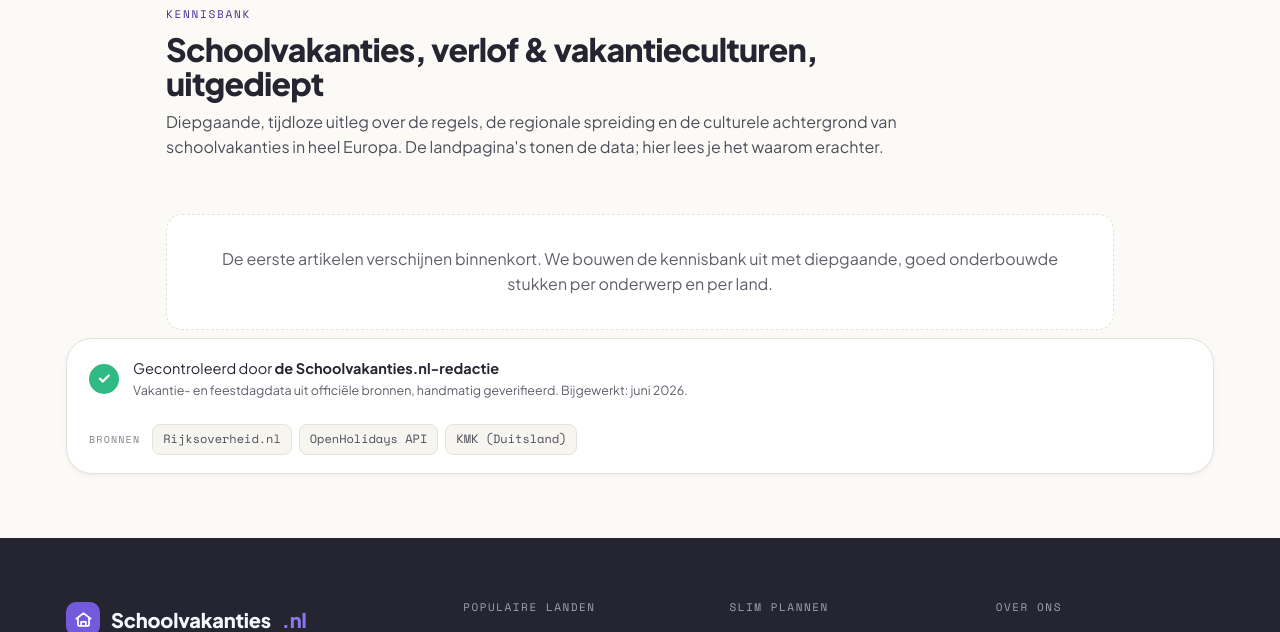
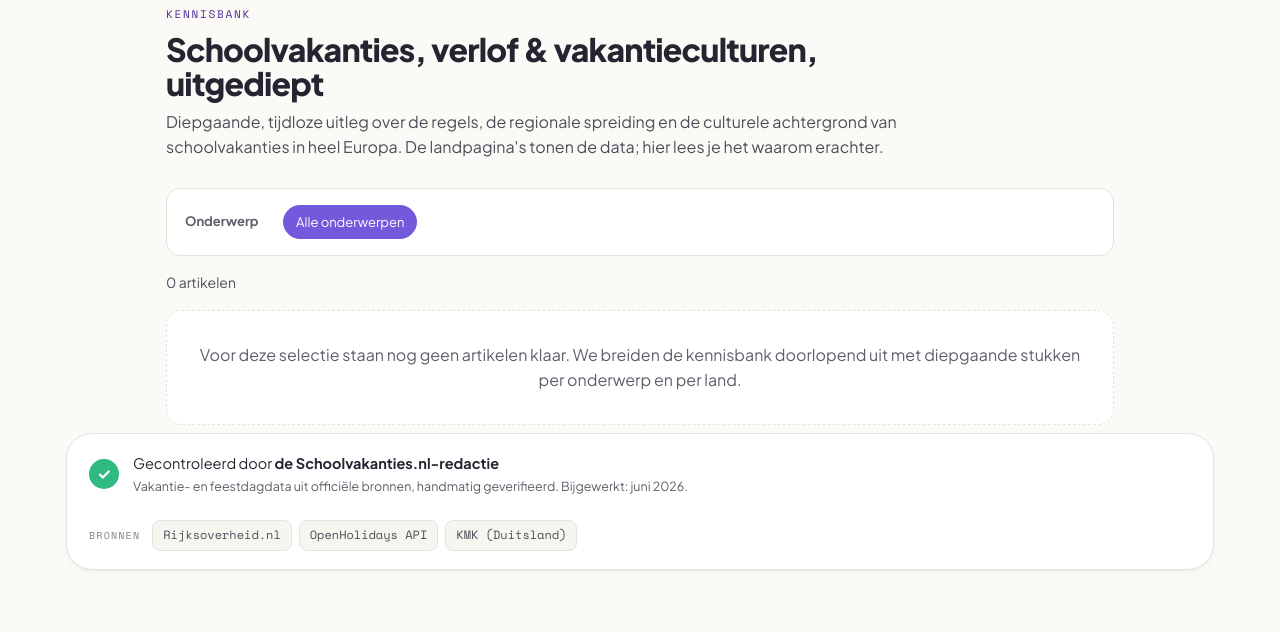
Before and after one commit to robinvandenbosch82/Schoolvakantiesnl, a Django app: page /kennisbank/ in a window 1280 px wide. Shown: the part 107-739 px from the top of the page. Run offline with Django 5.2, Linux system fonts and the light colour scheme; data comes from the database, SQL or seed files in the repository; data that the repository does not hold is empty; parts of the project's set-up code (start-up, migrations or seed data) failed here and were passed over; some libraries are stand-ins or nearby versions.

Commit message:
Kennisbank-overzicht met gecombineerde filter + landpagina-blok
- Hub /kennisbank/: gecombineerde filter (onderwerp + land) die elkaar behouden,
  als chips met actieve staat; resultaatteller + wis-filter. SSR/crawlbaar.
  Categorieën en landen volgen uit wat gepubliceerd is.
- Landpagina: nieuw blok "Verdieping" met de kennisbankartikelen van dát land
  (max 6) + link naar de gefilterde hub. Alleen zichtbaar als er artikelen zijn.
- CSS opgeschoond (ongebruikte tegel-stijlen weg), components v=20.
- Tests: landpagina-blok + gecombineerde filter.

Co-Authored-By: Claude Opus 4.8 <noreply@anthropic.com>

```diff
--- a/core/views.py
+++ b/core/views.py
@@ -893,36 +893,53 @@ def _kb_article_node(art, url):
     return node
 
 
+def _kb_qs(categorie=None, land=None):
+    """Bouw een /kennisbank/-querystring; lege waarden vallen weg."""
+    parts = []
+    if categorie:
+        parts.append(f"categorie={categorie}")
+    if land:
+        parts.append(f"land={land}")
+    return "/kennisbank/" + ("?" + "&".join(parts) if parts else "")
+
+
 def kennisbank_index(request):
-    """Kennisbank-hub: categorietegels + land-filter + de gepubliceerde artikelen.
-    Filtert server-side op ?categorie=<slug> en ?land=<slug> (SSR, crawlbaar)."""
-    from .models import KennisbankArtikel, KennisbankCategorie
+    """Kennisbank-hub met gecombineerde filters (categorie + land). Beide werken
+    samen en blijven behouden; server-side (SSR, crawlbaar)."""
+    from .models import KennisbankArtikel
 
-    artikelen = KennisbankArtikel.objects.filter(active=True).select_related("land")
+    gepubliceerd = list(KennisbankArtikel.objects.filter(active=True)
+                        .select_related("land").order_by("order", "titel"))
     cat_slug = request.GET.get("categorie", "").strip()
     land_slug = request.GET.get("land", "").strip()
-    actieve_cat = actieve_land = None
 
-    if cat_slug:
-        for a in artikelen:
-            if slugify(a.categorie) == cat_slug:
-                actieve_cat = a.categorie
-                break
-        artikelen = [a for a in artikelen if slugify(a.categorie) == cat_slug]
-    if land_slug:
-        actieve_land = Land.objects.filter(slug=land_slug).first()
-        artikelen = [a for a in artikelen if a.land_id and a.land.slug == land_slug]
+    # Beschikbare categorieën en landen volgen uit wat daadwerkelijk gepubliceerd is.
+    cat_namen = sorted({a.categorie for a in gepubliceerd if a.categorie})
+    landen_pub = sorted({a.land for a in gepubliceerd if a.land_id}, key=lambda l: l.naam)
 
-    artikelen = list(artikelen)
-    # Landen met ten minste één gepubliceerd artikel (voor de filterbalk).
-    land_ids = {a.land_id for a in KennisbankArtikel.objects.filter(active=True) if a.land_id}
-    filter_landen = list(Land.objects.filter(id__in=land_ids).order_by("naam"))
+    actieve_cat = next((n for n in cat_namen if slugify(n) == cat_slug), None)
+    actieve_land = next((l for l in landen_pub if l.slug == land_slug), None)
+
+    artikelen = [a for a in gepubliceerd
+                 if (not actieve_cat or a.categorie == actieve_cat)
+                 and (not actieve_land or a.land_id == actieve_land.id)]
+
+    # Filterchips: elke chip behoudt de andere actieve filter.
+    cat_chips = [{"label": "Alle onderwerpen", "active": not actieve_cat,
+                  "href": _kb_qs(None, land_slug)}]
+    cat_chips += [{"label": n, "active": n == actieve_cat,
+                   "href": _kb_qs(slugify(n), land_slug)} for n in cat_namen]
+    land_chips = [{"label": "Alle landen", "active": not actieve_land,
+                   "href": _kb_qs(cat_slug, None)}]
+    land_chips += [{"label": f"{l.vlag} {l.naam}".strip(), "active": l.id == getattr(actieve_land, "id", None),
+                    "href": _kb_qs(cat_slug, l.slug)} for l in landen_pub]
 
     return render(request, "pages/kennisbank.html", {
-        "categorieen": KennisbankCategorie.objects.all().order_by("order"),
         "artikelen": artikelen,
-        "filter_landen": filter_landen,
+        "cat_chips": cat_chips, "land_chips": land_chips,
+        "toon_landfilter": len(landen_pub) > 1,
         "actieve_cat": actieve_cat, "actieve_land": actieve_land,
+        "totaal": len(gepubliceerd),
         "seo_title": "Kennisbank schoolvakanties & feestdagen | Schoolvakanties.nl",
         "seo_description": ("Diepgaande, tijdloze uitleg over schoolvakanties, verlof, "
                             "regionale spreiding en vakantieculturen in heel Europa."),
@@ -1162,9 +1179,14 @@ def land_detail(request, slug):
     plaatsen_json = (json.dumps([{"n": p.naam, "r": p.regio} for p in plaatsen],
                                 ensure_ascii=False) if plaats_zoeker else "")
 
+    # Kennisbank-artikelen van dít land (alleen gepubliceerde), voor het blok onderaan.
+    from .models import KennisbankArtikel
+    kennisbank_artikelen = list(KennisbankArtikel.objects.filter(active=True, land=land)
+                                .order_by("order", "titel")[:6])
+
     return render(request, "pages/land.html", {
         "land": land, "regios": regios, "deel_label": deel_label, "bron_kort": bron_kort,
-        "experts": experts,
+        "experts": experts, "kennisbank_artikelen": kennisbank_artikelen,
         "regio_feest_aantal": regio_feest_aantal,
         "jaar": jaar, "beschikbare_jaren": beschikbare_jaren,
         "nl_regio_overzicht": ([{"naam": r.naam, "uitleg": r.uitleg,
--- a/static/css/components.css
+++ b/static/css/components.css
@@ -227,26 +227,18 @@
 .kb-hero{ max-width:64ch; margin:0 0 28px; }
 .kb-hero h1{ margin:8px 0 10px; }
 .kb-hero .lead{ color:var(--ink-2); }
-.kb-cats{ display:grid; grid-template-columns:repeat(auto-fill,minmax(220px,1fr)); gap:14px; margin:0 0 26px; }
-.kb-cat{ display:flex; align-items:center; gap:13px; padding:15px 17px; background:var(--paper);
-  border:1px solid var(--line); border-radius:14px; text-decoration:none; color:var(--ink);
-  transition:border-color .15s, box-shadow .15s, transform .14s; }
-.kb-cat:hover{ border-color:var(--accent); box-shadow:var(--shadow-sm); transform:translateY(-2px); }
-.kb-cat-ic{ flex:none; width:34px; height:34px; border-radius:9px; background:var(--accent-soft);
-  border:1px solid var(--accent-line); position:relative; }
-.kb-cat-ic::after{ content:""; position:absolute; inset:10px; border-radius:4px; background:var(--accent); }
-.kb-ic-ring::after,.kb-ic-pill::after{ border-radius:999px; }
-.kb-ic-triangle::after,.kb-ic-diamond::after{ transform:rotate(45deg); }
-.kb-cat-tx{ display:flex; flex-direction:column; min-width:0; }
-.kb-cat-tx b{ font-size:14.5px; }
-.kb-cat-tx i{ font-size:12.5px; color:var(--ink-3); font-style:normal; }
-.kb-filter{ display:flex; flex-wrap:wrap; align-items:center; gap:8px; margin:0 0 18px; }
-.kb-filter-lbl{ font-size:13.5px; color:var(--ink-3); font-weight:600; }
+.kb-filters{ display:flex; flex-direction:column; gap:12px; margin:0 0 16px; padding:16px 18px;
+  background:var(--paper); border:1px solid var(--line); border-radius:14px; }
+.kb-filter-row{ display:grid; grid-template-columns:88px 1fr; gap:10px; align-items:start; }
+.kb-filter-lbl{ font-size:13px; color:var(--ink-3); font-weight:700; padding-top:6px; }
+.kb-chips{ display:flex; flex-wrap:wrap; gap:7px; }
 .kb-chip{ font-size:13px; padding:6px 12px; border-radius:999px; text-decoration:none;
-  background:var(--paper); border:1px solid var(--line); color:var(--ink-2); }
-.kb-chip:hover,.kb-chip.on{ border-color:var(--accent); color:var(--accent-ink); background:var(--accent-soft); }
-.kb-chip.clear{ border-style:dashed; color:var(--ink-3); }
-.kb-active-filter{ font-size:14px; color:var(--ink-2); margin:0 0 14px; }
+  background:var(--bg); border:1px solid var(--line); color:var(--ink-2); transition:border-color .15s, background .15s, color .15s; }
+.kb-chip:hover{ border-color:var(--accent); color:var(--accent-ink); }
+.kb-chip.on{ border-color:var(--accent); color:#fff; background:var(--accent); }
+.kb-count{ font-size:14px; color:var(--ink-2); margin:0 0 16px; }
+.kb-count a{ color:var(--accent); }
+@media(max-width:560px){ .kb-filter-row{ grid-template-columns:1fr; gap:5px; } .kb-filter-lbl{ padding-top:0; } }
 .kb-grid{ display:grid; grid-template-columns:repeat(auto-fill,minmax(280px,1fr)); gap:16px; }
 .kb-grid.three{ grid-template-columns:repeat(3,1fr); }
 .kb-card{ display:block; padding:18px 20px; background:var(--paper); border:1px solid var(--line);
--- a/templates/base.html
+++ b/templates/base.html
@@ -29,7 +29,7 @@
   {# Externe core-CSS: Cloudflare cachet .css aan de edge en de browser cachet ze over pagina's heen. #}
   <link rel="stylesheet" href="{% static 'css/fonts.css' %}?v=15">
   <link rel="stylesheet" href="{% static 'css/styles.css' %}?v=15">
-  <link rel="stylesheet" href="{% static 'css/components.css' %}?v=19">
+  <link rel="stylesheet" href="{% static 'css/components.css' %}?v=20">
   <link rel="stylesheet" href="{% static 'css/header.css' %}?v=15">
   <link rel="stylesheet" href="{% static 'css/blog.css' %}?v=15">
   {% block head_js %}{% endblock %}
--- a/templates/pages/kennisbank.html
+++ b/templates/pages/kennisbank.html
@@ -12,34 +12,31 @@
       data; hier lees je het waarom erachter.</p>
   </header>
 
-  {# Categorie-tegels #}
-  <div class="kb-cats">
-    {% for c in categorieen %}
-      <a class="kb-cat" href="{{ c.link }}">
-        <span class="kb-cat-ic kb-ic-{{ c.icon }}" aria-hidden="true"></span>
-        <span class="kb-cat-tx"><b>{{ c.naam }}</b><i>{{ c.aantal }}</i></span>
-      </a>
-    {% endfor %}
+  {# Gecombineerde filter: onderwerp + land werken samen #}
+  <div class="kb-filters">
+    <div class="kb-filter-row">
+      <span class="kb-filter-lbl">Onderwerp</span>
+      <div class="kb-chips">
+        {% for c in cat_chips %}<a class="kb-chip {% if c.active %}on{% endif %}" href="{{ c.href }}">{{ c.label }}</a>{% endfor %}
+      </div>
+    </div>
+    {% if toon_landfilter %}
+    <div class="kb-filter-row">
+      <span class="kb-filter-lbl">Land</span>
+      <div class="kb-chips">
+        {% for c in land_chips %}<a class="kb-chip {% if c.active %}on{% endif %}" href="{{ c.href }}">{{ c.label }}</a>{% endfor %}
+      </div>
+    </div>
+    {% endif %}
   </div>
 
-  {# Land-filter (alleen landen met gepubliceerde artikelen) #}
-  {% if filter_landen %}
-  <div class="kb-filter">
-    <span class="kb-filter-lbl">Filter op land:</span>
-    {% for l in filter_landen %}
-      <a class="kb-chip {% if actieve_land.id == l.id %}on{% endif %}" href="?land={{ l.slug }}">{{ l.vlag }} {{ l.naam }}</a>
-    {% endfor %}
-    {% if actieve_cat or actieve_land %}<a class="kb-chip clear" href="/kennisbank/">× wis filter</a>{% endif %}
-  </div>
-  {% endif %}
+  <p class="kb-count">
+    {{ artikelen|length }} artikel{{ artikelen|length|pluralize:"en" }}
+    {% if actieve_cat %}over <strong>{{ actieve_cat }}</strong>{% endif %}
+    {% if actieve_land %}voor <strong>{{ actieve_land.naam }}</strong>{% endif %}
+    {% if actieve_cat or actieve_land %}· <a href="/kennisbank/">wis filter</a>{% endif %}
+  </p>
 
-  {% if actieve_cat or actieve_land %}
-    <p class="kb-active-filter">{{ artikelen|length }} artikel{{ artikelen|length|pluralize:"en" }}
-      {% if actieve_cat %}in <strong>{{ actieve_cat }}</strong>{% endif %}
-      {% if actieve_land %}voor <strong>{{ actieve_land.naam }}</strong>{% endif %}.</p>
-  {% endif %}
-
-  {# Artikellijst #}
   {% if artikelen %}
   <div class="kb-grid">
     {% for a in artikelen %}
@@ -53,8 +50,8 @@
   </div>
   {% else %}
   <div class="kb-empty">
-    <p>De eerste artikelen verschijnen binnenkort. We bouwen de kennisbank uit met diepgaande,
-      goed onderbouwde stukken per onderwerp en per land.</p>
+    <p>Voor deze selectie staan nog geen artikelen klaar. We breiden de kennisbank doorlopend
+      uit met diepgaande stukken per onderwerp en per land.</p>
   </div>
   {% endif %}
 </div>
```
Also changed, not shown: core/tests/test_kennisbank.py (+16 -0 lines), templates/pages/land.html (+16 -0 lines).
